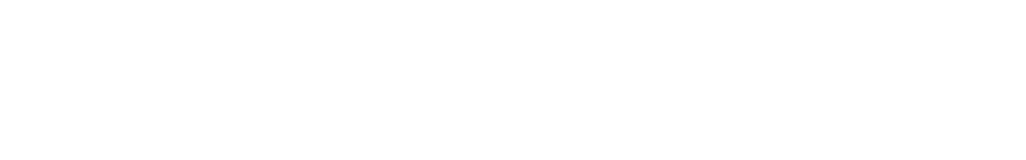
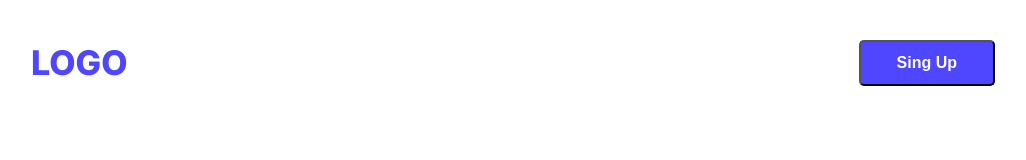
Before and after one commit to TanimMAnto/B12-assainment-1, a plain HTML site: page index.html in a window 1280 px wide. Shown: the whole page, without its empty margins (127-1153 px from the left). Drawn offline with Linux system fonts and the light colour scheme.

Commit message:
Added file-1

```diff
--- /dev/null
+++ b/image/style/color.css
@@ -0,0 +1,31 @@
+.inter-normal {
+  font-family: "Inter", sans-serif;
+  font-optical-sizing: auto;
+  font-style: normal;
+}
+
+
+/* nav styles */
+nav{
+    display: flex;
+    align-items: center;
+    justify-content: space-between;
+    margin: 0px 150px;
+}
+.nav-title{
+  font-size: 34px;
+  font-weight: 800;
+  color: #4E47FF;
+}
+
+.nav-btn{
+  font-size: 16px;
+  font-weight: bold;
+  color: #FFFFFF;
+  padding: 12px 36px 12px 36px;
+  background-color: #4E47FF;
+  border-radius: 5px;
+}
+
+
+/* banner  style */
--- a/index.html
+++ b/index.html
@@ -4,10 +4,17 @@
     <meta charset="UTF-8">
     <meta name="viewport" content="width=device-width, initial-scale=1.0">
     <title>B12-assignment-01</title>
+    <link rel="preconnect" href="https://fonts.googleapis.com">
+<link rel="preconnect" href="https://fonts.gstatic.com" crossorigin>
+<link href="https://fonts.googleapis.com/css2?family=Inter:ital,opsz,wght@0,14..32,100..900;1,14..32,100..900&display=swap" rel="stylesheet">
+    <link rel="stylesheet" href="image/style/color.css">
 </head>
-<body>
+<body class="inter-normal">
     <header>
-
+        <nav>
+            <h3 class="nav-title">LOGO</h3>
+            <a href=""><button class="nav-btn">Sing Up</button></a>
+        </nav>
     </header>
     <main>
 
```
